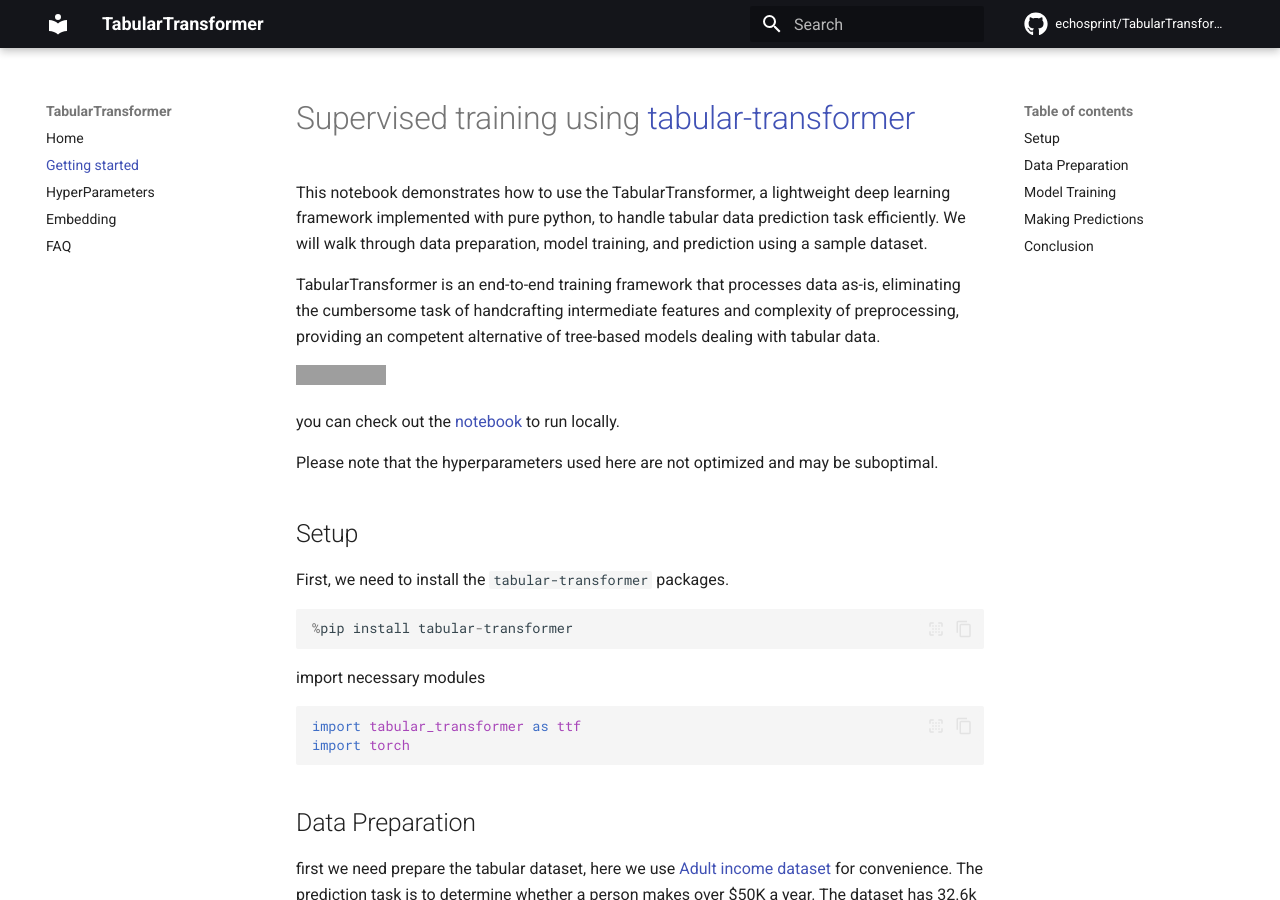
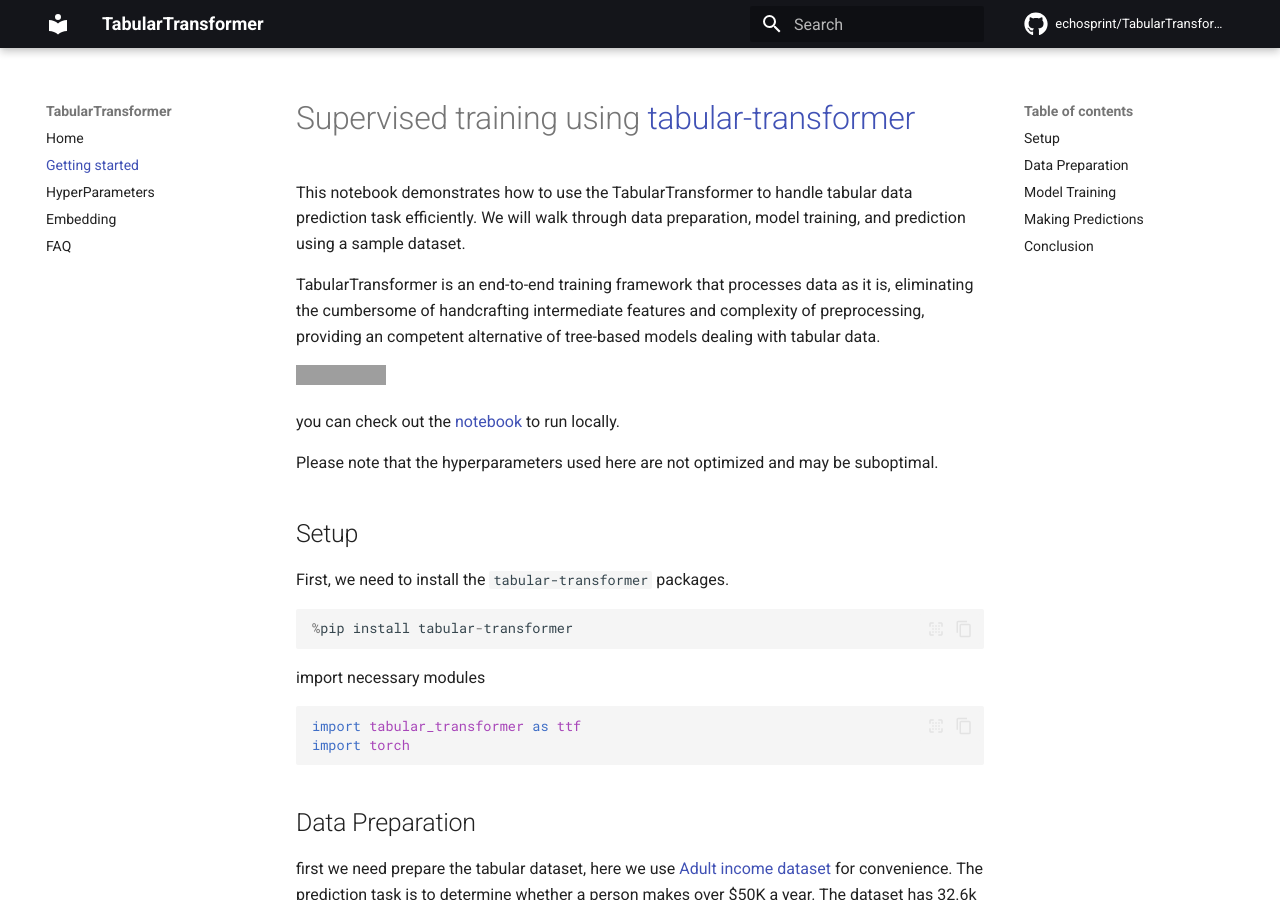
Before and after one commit to echosprint/TabularTransformer, an MkDocs documentation site: the page built from docs/getting-started.md, in a window 1280 px wide and 900 px high. Built offline with MkDocs 1.6.1 and Material for MkDocs 9.7.7, drawn with Linux system fonts in a browser that asks for light colours; nearby versions of some CDN libraries; library files that are not in the unit come from our copies; comment, search, counter and statistics services are not loaded; grey boxes are pictures that could not be loaded.

Commit message:
supervised training example

```diff
--- a/docs/getting-started.md
+++ b/docs/getting-started.md
@@ -1,8 +1,8 @@
 # Supervised training using [tabular-transformer](https://github.com/echosprint/TabularTransformer)
 
-This notebook demonstrates how to use the TabularTransformer, a lightweight deep learning framework implemented with pure python, to handle tabular data prediction task efficiently. We will walk through data preparation, model training, and prediction using a sample dataset.
+This notebook demonstrates how to use the TabularTransformer to handle tabular data prediction task efficiently. We will walk through data preparation, model training, and prediction using a sample dataset.
 
-TabularTransformer is an end-to-end training framework that processes data as-is, eliminating the cumbersome task of handcrafting intermediate features and complexity of preprocessing, providing an competent alternative of tree-based models dealing with tabular data.
+TabularTransformer is an end-to-end training framework that processes data as it is, eliminating the cumbersome of handcrafting intermediate features and complexity of preprocessing, providing an competent alternative of tree-based models dealing with tabular data.
 
 <a target="_blank" href="https://colab.research.google.com/github/echosprint/TabularTransformer/blob/main/notebooks/supervised_training.ipynb">
   <img src="https://colab.research.google.com/assets/colab-badge.svg" alt="Open In Colab"/>
```
